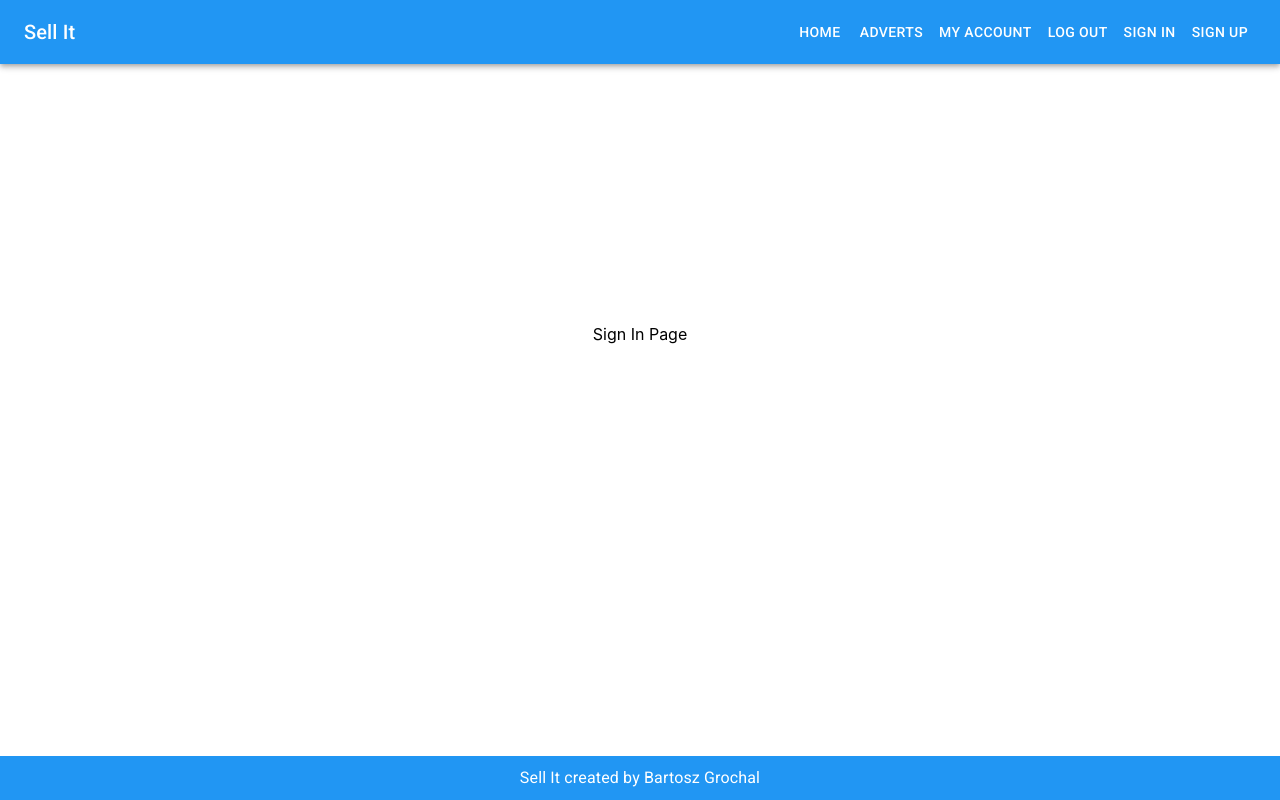
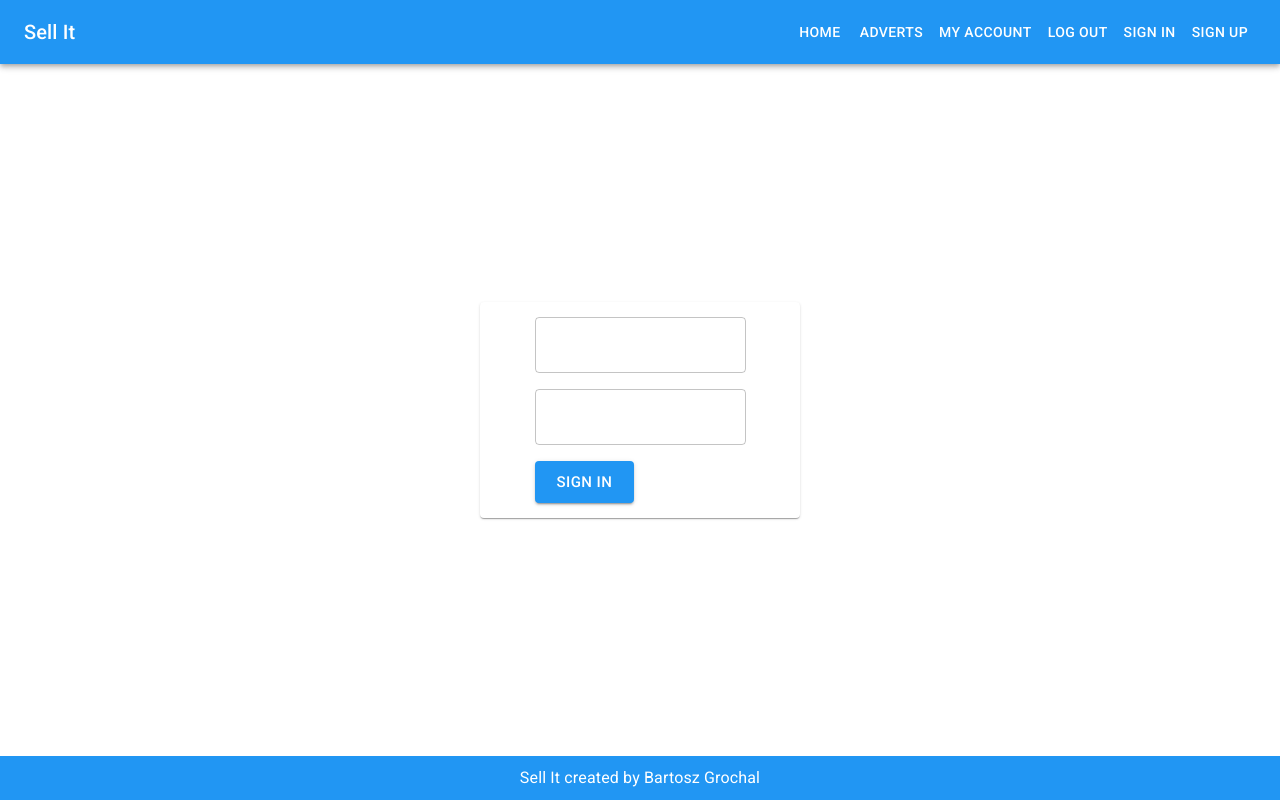
Before and after one commit to b-grochal/react-sell-it, a React (Create React App) app: page /sign-in in a window 1280 px wide. Built offline with nearby package versions, Linux system fonts and the light colour scheme.

Commit message:
Prepared basic layout for sign in form.

```diff
--- a/src/components/controls/SubmitButton.js
+++ b/src/components/controls/SubmitButton.js
@@ -1,7 +1,7 @@
 import React from "react";
 import { Button } from "@material-ui/core";
 
-export default function Button(props) {
+const SubmitButton = (props) => {
   const { text, size, color, variant, onClick, ...other } = props;
 
   return (
@@ -15,4 +15,6 @@ export default function Button(props) {
       {text}
     </Button>
   );
-}
+};
+
+export default SubmitButton;
--- /dev/null
+++ b/src/components/user/SignInForm.js
@@ -0,0 +1,44 @@
+import React, { useState, useEffect } from "react";
+import { Grid, makeStyles, Paper } from "@material-ui/core";
+import Input from "../controls/Input";
+import SubmitButton from "../controls/SubmitButton";
+import useForm from "../../hooks/useForm";
+import Form from "../utils/Form";
+
+const useStyles = makeStyles({
+  root: {
+    display: "flex",
+    justifyContent: "center",
+    alignItems: "center",
+    padding: "15px",
+  },
+});
+
+const initialValues = {
+  email: "",
+  password: "",
+};
+
+const SignInForm = () => {
+  const classes = useStyles();
+
+  return (
+    <Paper className={classes.root}>
+      <Form>
+        <Grid container direction="column" spacing={2}>
+          <Grid item>
+            <Input name="email" label="Email" />
+          </Grid>
+          <Grid item>
+            <Input name="password" label="Password" />
+          </Grid>
+          <Grid item>
+            <SubmitButton type="submit" text="Sign in" />
+          </Grid>
+        </Grid>
+      </Form>
+    </Paper>
+  );
+};
+
+export default SignInForm;
--- a/src/pages/SignInPage.js
+++ b/src/pages/SignInPage.js
@@ -1,5 +1,6 @@
 import { Grid, makeStyles } from "@material-ui/core";
 import React from "react";
+import SignInForm from "../components/user/SignInForm";
 
 const useStyles = makeStyles({
   root: {
@@ -14,12 +15,12 @@ const SignInPage = () => {
     <Grid
       className={classes.root}
       container
-      direction="column"
+      direction="row"
       alignItems="center"
       justifyContent="center"
     >
       <Grid item xs={3}>
-        <span>Sign In Page</span>
+        <SignInForm />
       </Grid>
     </Grid>
   );
```
